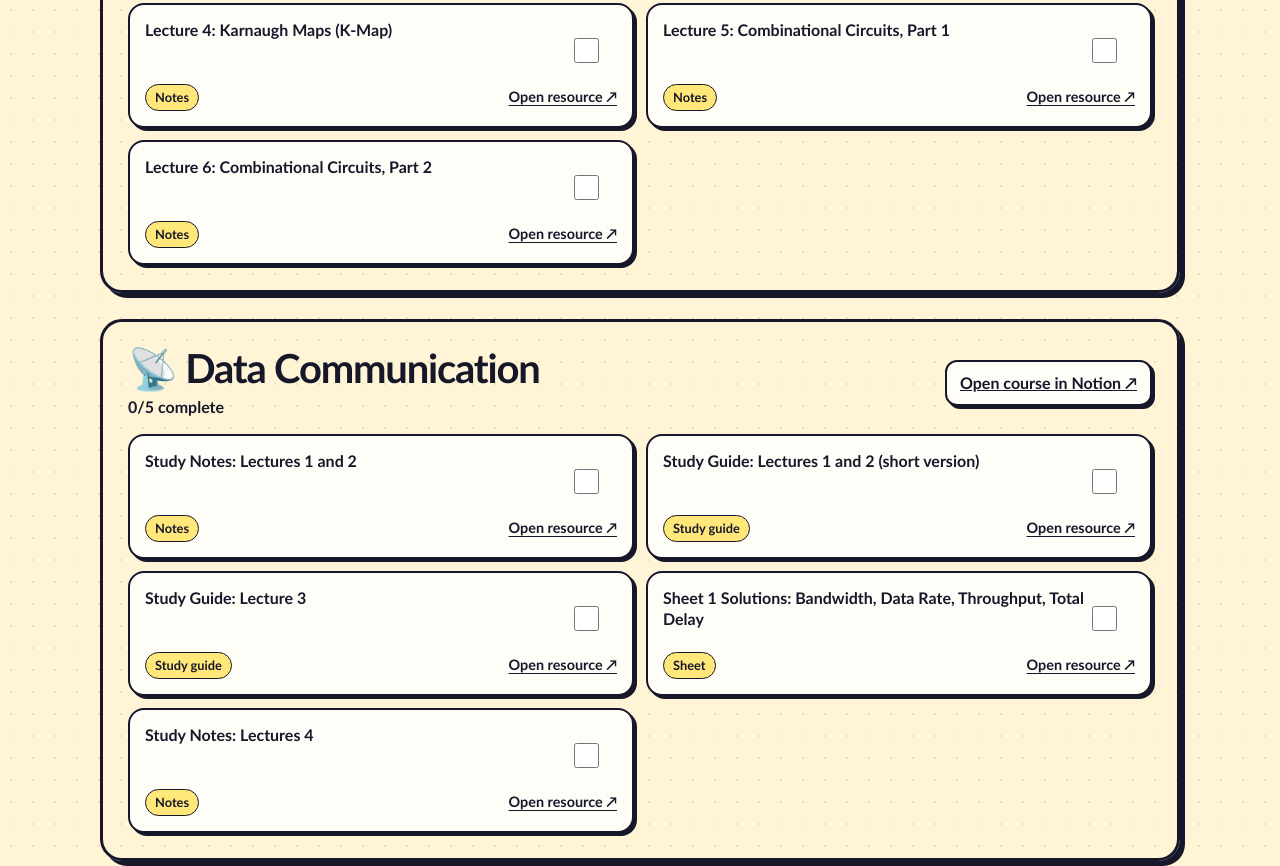
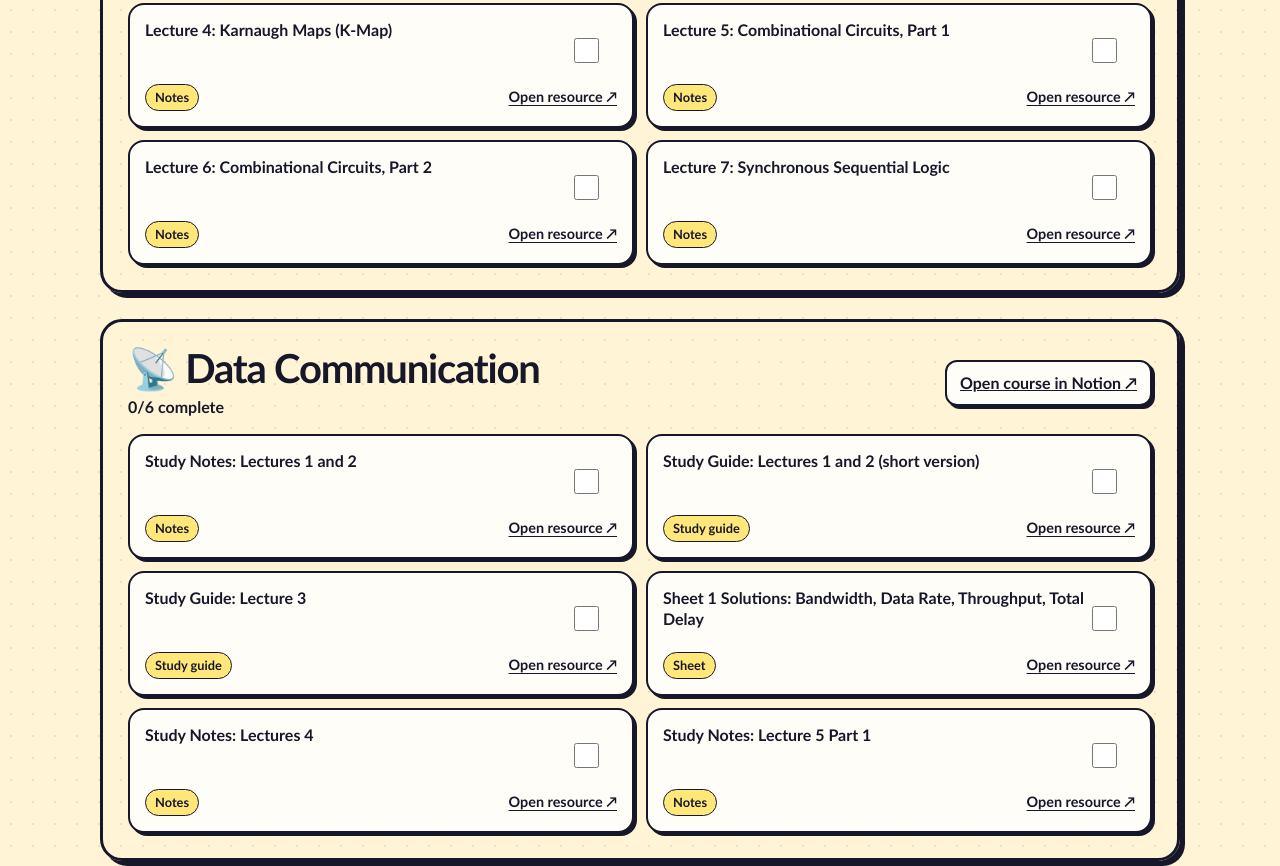
Before and after one commit to David-064/Study-Hub, a plain HTML site: page index.html in a window 1280 px wide. Shown: the part 991-1857 px from the top of the page. Drawn offline with Linux system fonts and the light colour scheme.

Commit message:
Add new lecture and study notes links

```diff
--- a/index.html
+++ b/index.html
@@ -575,6 +575,11 @@
               k: "Notes",
               u: "https://app.notion.com/p/eb6ac80f8b7e826bbf7781ac29c75c30",
             },
+             {
+              t: "Lecture 7: Synchronous Sequential Logic",
+              k: "Notes",
+              u: "https://app.notion.com/p/b23ac80f8b7e83dda7df01fe240a9415",
+            },
           ],
         },
         {
@@ -609,6 +614,11 @@
               k: "Notes",
               u: "https://app.notion.com/p/fe7ac80f8b7e83fca680014482ac22fe",
             },
+            {
+              t: "Study Notes: Lecture 5 Part 1",
+              k: "Notes",
+              u: "https://app.notion.com/p/2a6ac80f8b7e834da587810f7619b264",
+            },
           ],
         },
         {
@@ -642,6 +652,11 @@
               t: "System Analysis: Chapter 4",
               k: "Notes",
               u: "https://app.notion.com/p/f22ac80f8b7e839db441012336a990ca",
+            },
+              {
+              t: "Sections: Activity & Sequence & DFD Diagrams",
+              k: "Notes",
+              u: "https://app.notion.com/p/ea0ac80f8b7e8216940301315e73ca4d",
             },
           ],
         },
@@ -706,6 +721,11 @@
               t: "Lecture 7: ER Modeling, Relational Model, SQL",
               k: "Notes",
               u: "https://app.notion.com/p/d62ac80f8b7e829fa7da81a2b7e06fa5",
+            },
+            {
+              t: "Section 5 Notes",
+              k: "Notes",
+              u: "https://app.notion.com/p/aeaac80f8b7e82fc95d8818b780af223",
             },
           ],
         },
@@ -775,6 +795,16 @@
               t: "CS214 Lecture 5 (Tricky Exam Questions)",
               k: "Quiz",
               u: "https://app.notion.com/p/408ac80f8b7e814991ebe19020126b4d",
+            },
+            {
+              t: "CS214 (Complete Exam Pack)->(Midterm Practice)",
+              k: "Notes",
+              u: "https://app.notion.com/p/40aac80f8b7e83e6af8f813aa8193e96",
+            },
+            {
+              t: "CS214 Lecture 7 (Trees)",
+              k: "Notes",
+              u: "https://app.notion.com/p/390ac80f8b7e820aa55b01ba338a9b7c",
             },
           ],
         },
@@ -879,6 +909,11 @@
               t: "Chapters 7 and 8: Arrays",
               k: "Notes",
               u: "https://app.notion.com/p/91fac80f8b7e837991a301c14cbe26b1",
+            },
+            {
+              t: "Chapters 9 and 10: OOP",
+              k: "Notes",
+              u: "https://app.notion.com/p/180ac80f8b7e83069b45011ba3ca8182",
             },
           ],
         },
```
